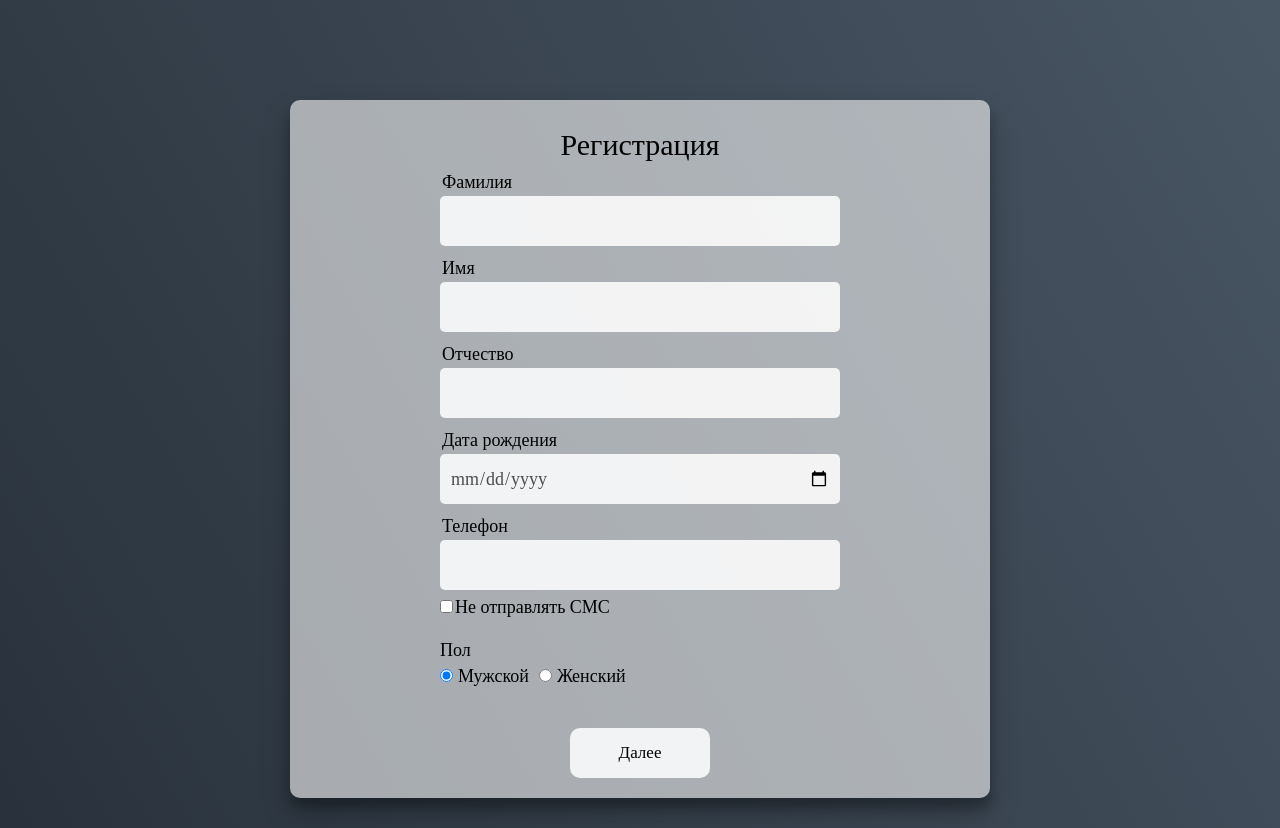
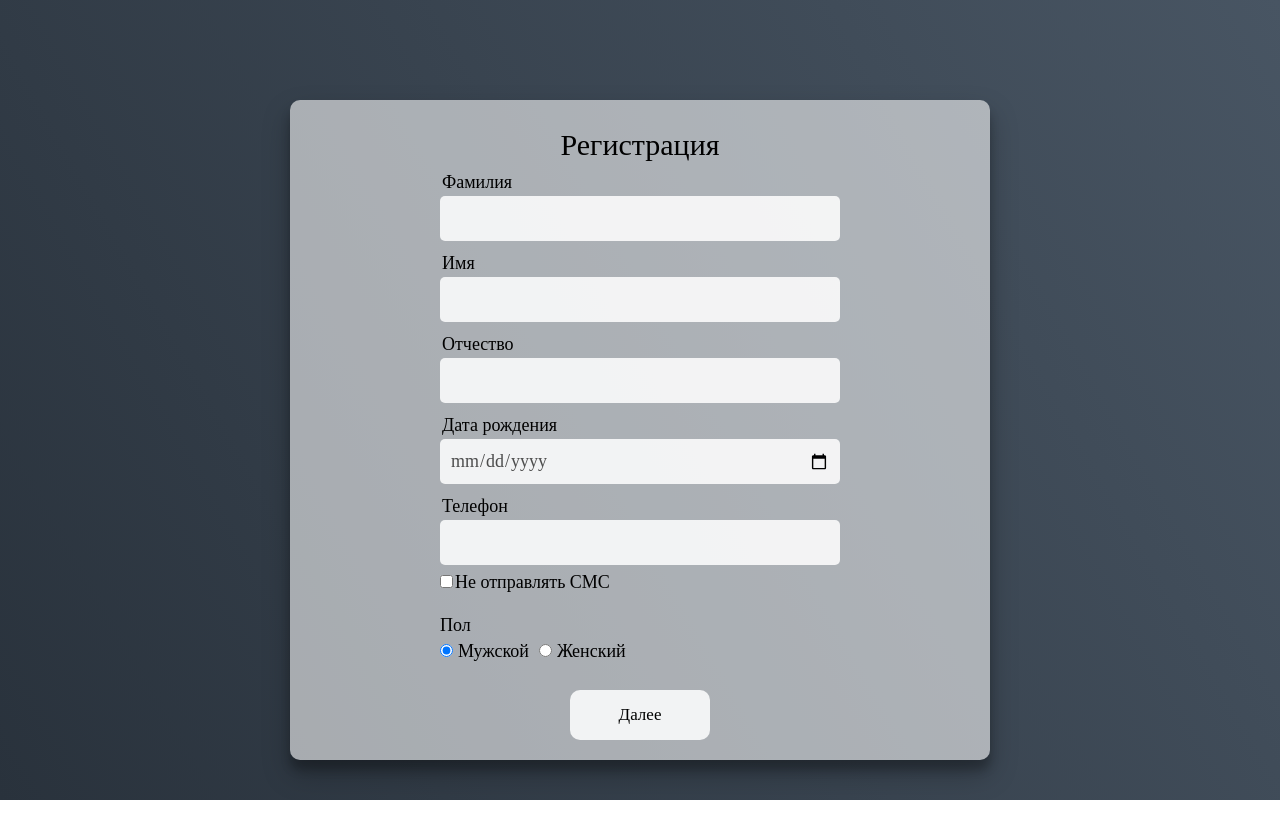
Before and after one commit to DanilovOV/clientform, a Vue app: page /#/ in a window 1280 px wide. After the commit the page ends 800 px from the top, so only its background shows below. Built offline with nearby package versions, Linux system fonts and the light colour scheme.

Commit message:
change styles

```diff
--- a/src/components/Reg-address.vue
+++ b/src/components/Reg-address.vue
@@ -48,5 +48,3 @@ export default {
   },
 };
 </script>
-
-<style></style>
--- a/src/components/Reg-docs.vue
+++ b/src/components/Reg-docs.vue
@@ -3,7 +3,7 @@
     <div class="reg__title">Документы</div>
     <div class="reg__element">
       <label for="document">Документ</label>
-      <select id="document" v-model="form.document">
+      <select id="document" class="reg__input" v-model="form.document">
         <option v-for="(document, index) in documents" :value="document.value" :key="index">
           {{ document.label }}
         </option>
@@ -64,4 +64,8 @@ export default {
 };
 </script>
 
-<style lang="scss"></style>
+<style lang="scss" scoped>
+select {
+  font-size: 16px;
+}
+</style>
--- a/src/components/Reg-form.vue
+++ b/src/components/Reg-form.vue
@@ -37,6 +37,7 @@ export default {
   //reg__form
   &__form {
     width: 700px;
+    min-height: 660px;
     display: flex;
     flex-direction: column;
     align-items: center;
@@ -80,10 +81,10 @@ export default {
   // reg__input
   &__input {
     width: 400px;
-    height: 50px;
+    height: 45px;
     margin: 5px 0 0;
+    padding: 5px 10px;
     border-radius: 5px;
-    padding: 10px;
     background-color: rgba(255, 255, 255, 0.85);
     color: rgb(77, 77, 77);
     font-size: 18px;
@@ -117,7 +118,9 @@ export default {
   &__stepButtons {
     width: 400px;
     display: flex;
+    flex: 1 0 auto;
     justify-content: space-between;
+    align-items: flex-end;
   }
 }
 
--- a/src/components/Reg-start.vue
+++ b/src/components/Reg-start.vue
@@ -35,7 +35,7 @@
         <label for="female">Женский</label>
       </div>
     </div>
-    <button class="reg__button" @click="$emit('changeStep', 2)">Далее</button>
+    <button class="reg__button" @click.prevent="$emit('changeStep', 2)">Далее</button>
   </form>
 </template>
 
@@ -79,7 +79,7 @@ export default {
     display: flex;
     flex-direction: column;
     width: 400px;
-    margin: 25px 0 13px 0;
+    margin: 25px 0 0;
 
     label {
       margin: 10px 10px 0 0;
```
